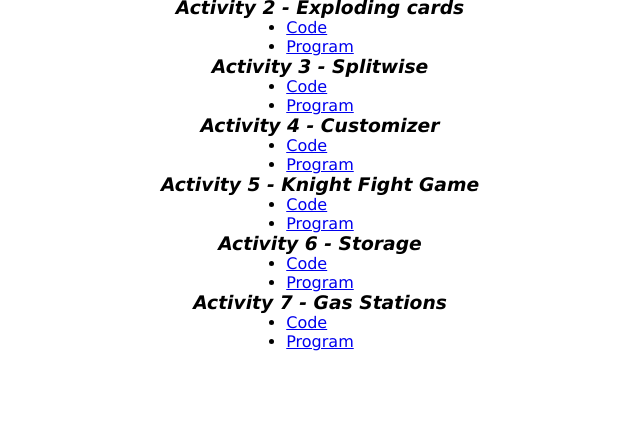
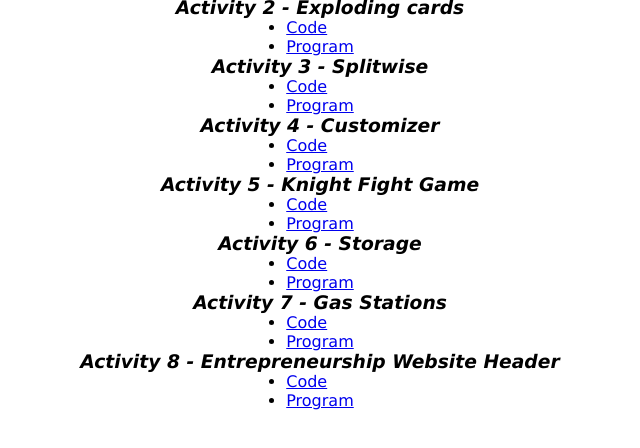
Before and after one commit to fernandoflores1/Portfolio, a plain HTML site: page index.html in a window 1280 px wide. Shown: the part 100-548 px from the top of the page, without its empty margins (320-960 px from the left). Drawn offline with Linux system fonts and the light colour scheme.

Commit message:
Actividad deseño header de la web de emprendimiento

```diff
--- a/index.html
+++ b/index.html
@@ -16,43 +16,49 @@
     <h3>Activity 1 - Countdown for a target date</h3>
     <ul>
       <li><a href="https://github.com/fernandoflores1/Tarea1">Code</a></li>
-      <li><a href="https://fernandoflores1.github.io/Tarea1DateCountdown/">Program</a> </li>
+      <li><a href="https://fernandoflores1.github.io/Tarea1DateCountdown/">Program</a></li>
     </ul>
 
     <h3>Activity 2 - Exploding cards</h3>
     <ul>
       <li><a href="https://github.com/fernandoflores1/Tarea2ExplodingCards">Code</a></li>
-      <li><a href="https://fernandoflores1.github.io/Tarea2ExplodingCards/">Program</a> </li>
+      <li><a href="https://fernandoflores1.github.io/Tarea2ExplodingCards/">Program</a></li>
     </ul>
 
     <h3>Activity 3 - Splitwise</h3>
     <ul>
       <li><a href="https://github.com/fernandoflores1/Tarea3Splitwise">Code</a></li>
-      <li><a href="https://fernandoflores1.github.io/Tarea3Splitwise/">Program</a> </li>
+      <li><a href="https://fernandoflores1.github.io/Tarea3Splitwise/">Program</a></li>
     </ul>
 
     <h3>Activity 4 - Customizer</h3>
     <ul>
       <li><a href="https://github.com/fernandoflores1/Tarea4Customizer">Code</a></li>
-      <li><a href="https://fernandoflores1.github.io/Tarea4Customizer/">Program</a> </li>
+      <li><a href="https://fernandoflores1.github.io/Tarea4Customizer/">Program</a></li>
     </ul>
 
     <h3>Activity 5 - Knight Fight Game</h3>
     <ul>
       <li><a href="https://github.com/fernandoflores1/Knigth_Fight_Videogame">Code</a></li>
-      <li><a href="https://susurrador.itch.io/knight-battle">Program</a> </li>
+      <li><a href="https://susurrador.itch.io/knight-battle">Program</a></li>
     </ul>
 
     <h3>Activity 6 - Storage</h3>
     <ul>
       <li><a href="https://github.com/fernandoflores1/Tarea6Storage">Code</a></li>
-      <li><a href="https://fernandoflores1.github.io/Tarea6Storage/">Program</a> </li>
+      <li><a href="https://fernandoflores1.github.io/Tarea6Storage/">Program</a></li>
     </ul>
 
     <h3>Activity 7 - Gas Stations</h3>
     <ul>
       <li><a href="https://github.com/fernandoflores1/Tarea7GasStation">Code</a></li>
-      <li><a href="https://fernandoflores1.github.io/Tarea7GasStation/">Program</a> </li>
+      <li><a href="https://fernandoflores1.github.io/Tarea7GasStation/">Program</a></li>
+    </ul>
+
+    <h3>Activity 8 - Entrepreneurship Website Header</h3>
+    <ul>
+      <li><a href="https://github.com/fernandoflores1/Header-Web-Emprendimiento">Code</a></li>
+      <li><a href="https://fernandoflores1.github.io/Header-Web-Emprendimiento/">Program</a></li>
     </ul>
   </div>
 
```
